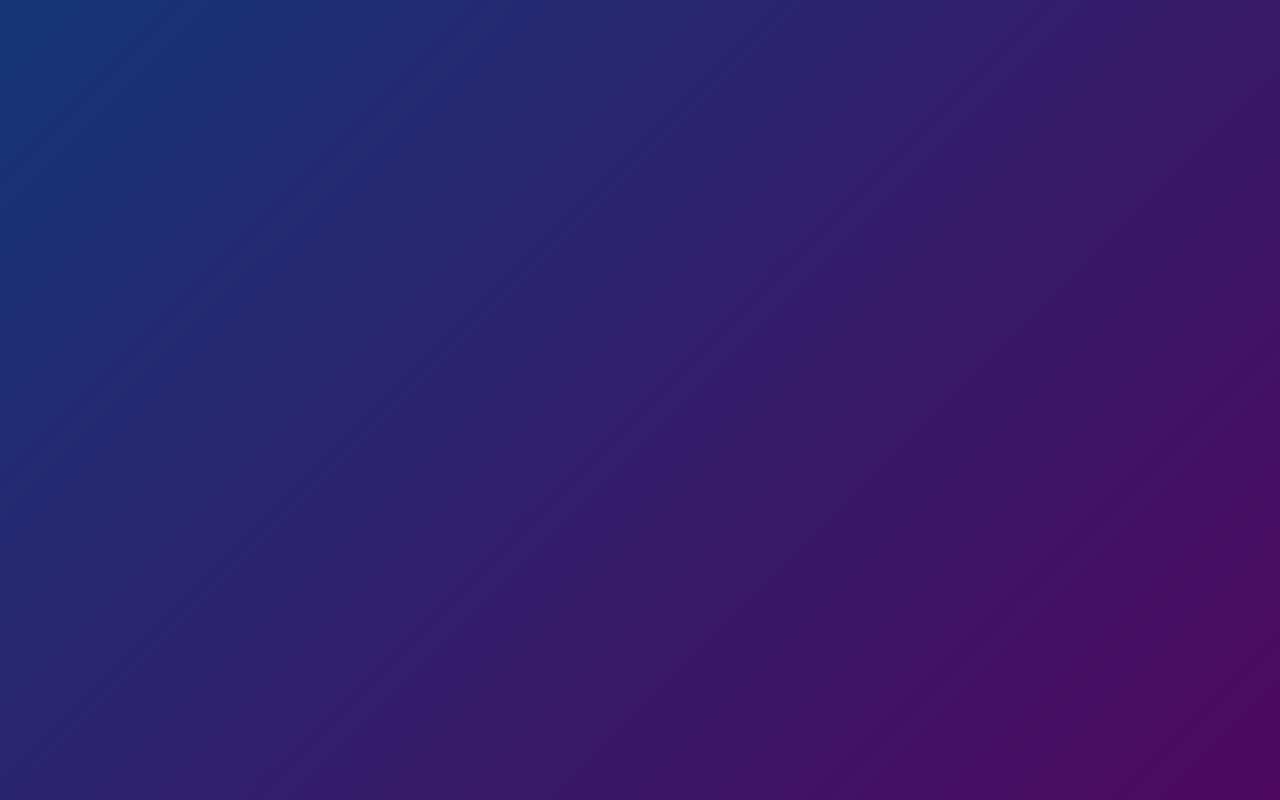
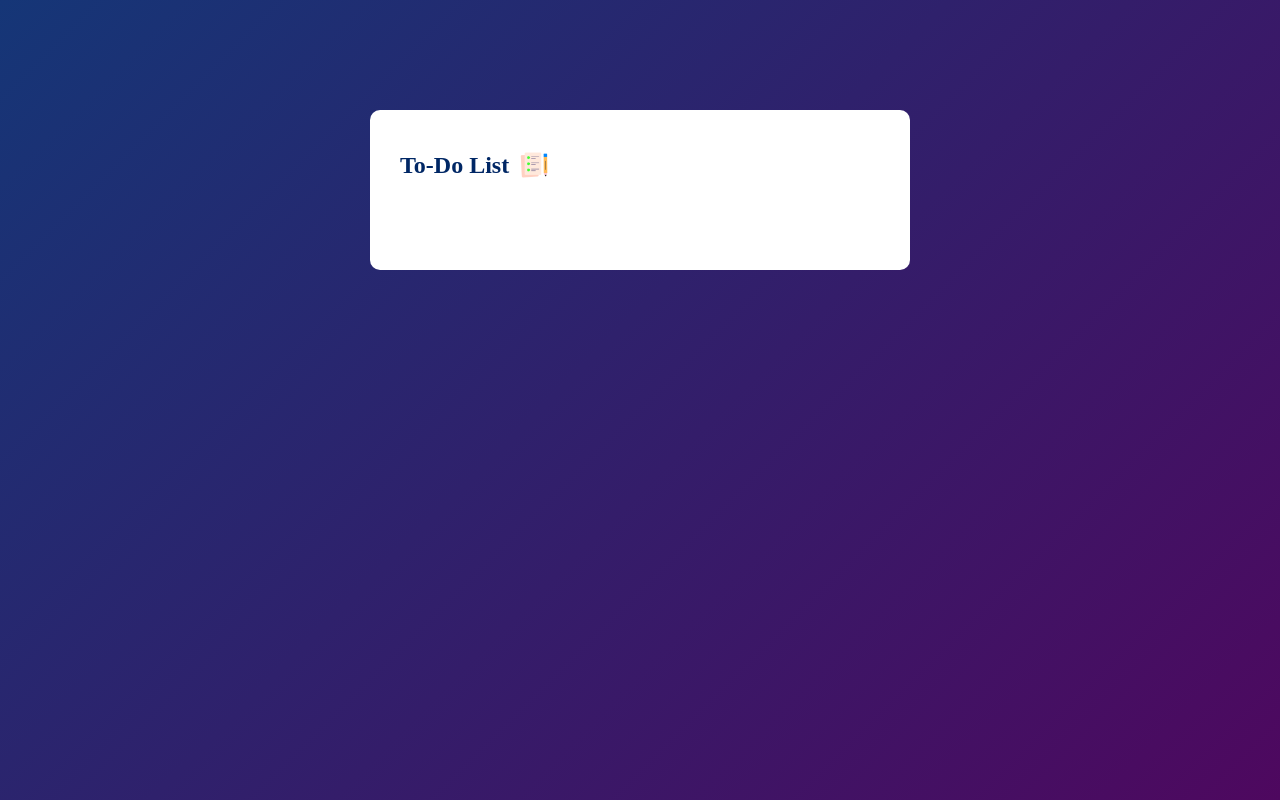
Before and after one commit to aklema094/TO-DO-LIST, a plain HTML site: page index.html in a window 1280 px wide. Drawn offline with Linux system fonts and the light colour scheme.

Commit message:
added header panal

```diff
--- a/index.html
+++ b/index.html
@@ -4,11 +4,13 @@
     <meta charset="UTF-8">
     <meta name="viewport" content="width=device-width, initial-scale=1.0">
     <link rel="stylesheet" href="style.css">
-    <title>To Do List</title>
+    <title>To Do List App</title>
 </head>
 <body>
     <div class="container">
-
+        <div class="todo-app">
+            <h2>To-Do List <img src="images/icon.png" alt=""></h2>
+        </div>
     </div>
 </body>
 <script src="app.js"></script>
--- a/style.css
+++ b/style.css
@@ -10,3 +10,21 @@
     padding: 10px;
     background: linear-gradient(135deg, #153677,#4e085f) ;
 }
+.todo-app{
+    width: 100%;
+    max-width: 540px;
+    background: #fff;
+    margin: 100px auto 20px;
+    padding: 40px 30px 70px;
+    border-radius: 10px;
+}
+.todo-app h2{
+    color: #002765;
+    display: flex;
+    align-items: center;
+    margin-bottom: 20px;
+}
+.todo-app h2 img{
+    width: 30px;
+    margin-left: 10px;
+}
```
